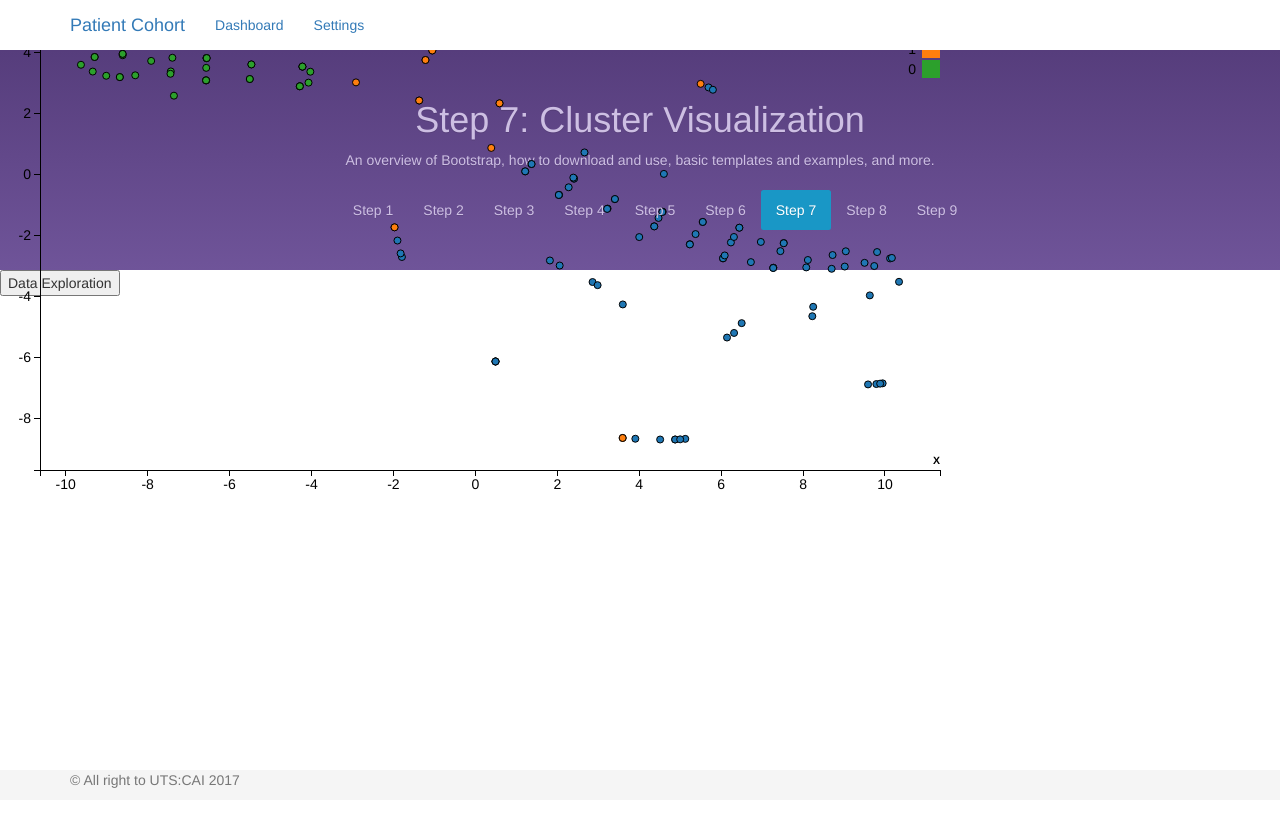
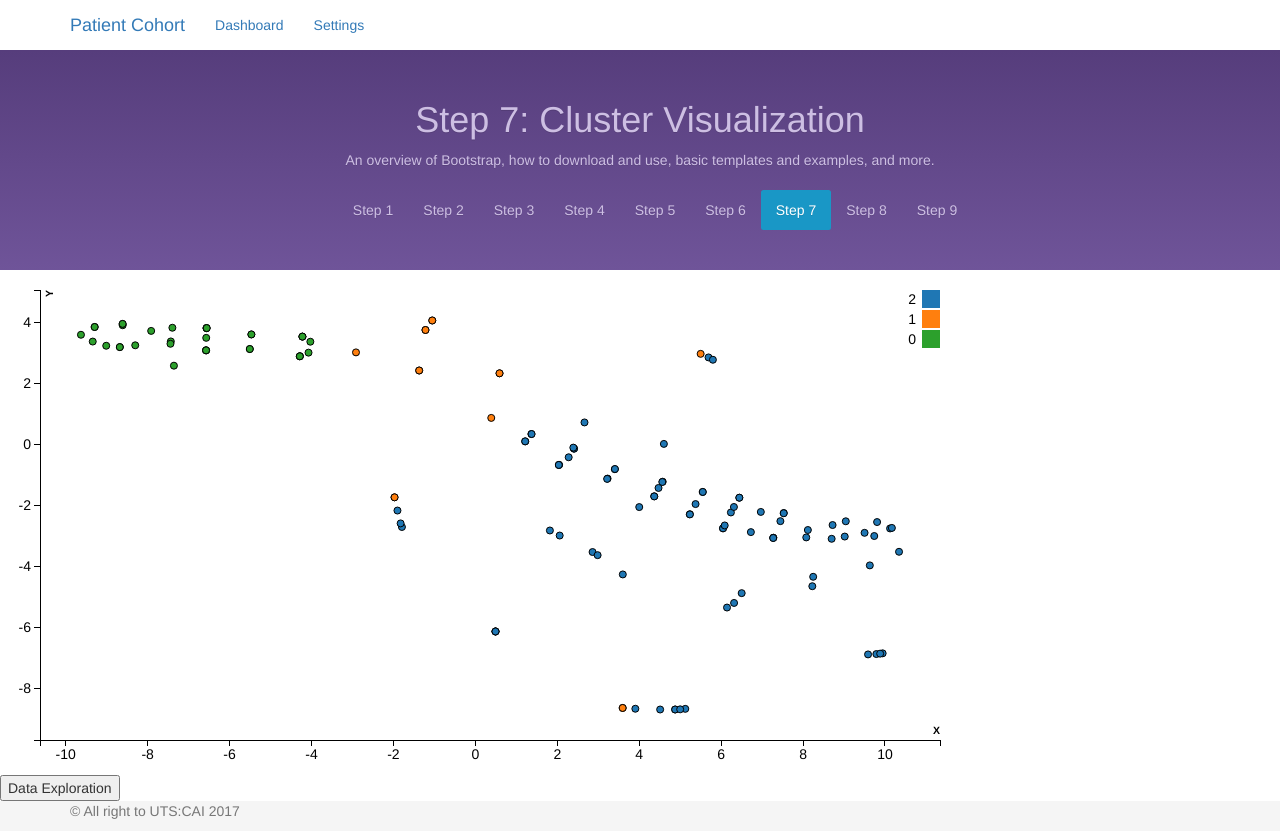
Before and after one commit to Xueping/iml_cohort, a Django app: page /visualization/visual/ in a window 1280 px wide. Before the commit the page ends 788 px from the top, so only its background shows below. Run offline with Django 3.2, Linux system fonts and the light colour scheme; some libraries are stand-ins or nearby versions.

Commit message:
Update stp7-clu-visualisation.html
restore

```diff
--- a/clustering/templates/clustering/stp7-clu-visualisation.html
+++ b/clustering/templates/clustering/stp7-clu-visualisation.html
@@ -8,13 +8,6 @@
 
 <style>
 
-	#chart {
-		position: fixed;
-		left: 0px;
-		right: 0px;
-		top: 0px;
-		bottom: 0px;
-	}
 .axis path,
 .axis line {
   fill: none;
@@ -34,17 +27,12 @@
 }
 </style>
 <body>
-	<div id="chart"></div>
 <script src="{% static 'js/d3.v3.min.js'%}"></script>
 
 <script>
-var chartDiv = document.getElementById("chart");
-
 var margin = {top: 20, right: 20, bottom: 30, left: 40},
     width = 960 - margin.left - margin.right,
     height = 500 - margin.top - margin.bottom;
-var svg_width = chartDiv.clientWidth;
-var svg_height = chartDiv.clientHeight;
 var node_list = [];
 /*
  * value accessor - returns the value to encode for a given data object.
@@ -71,9 +59,9 @@ var cValue = function(d) { return d.cluster;},
     color = d3.scale.category10();
 
 // add the graph canvas to the body of the webpage
-var svg = d3.select(chartDiv).append("svg")
-    .attr("width", svg_width)
-    .attr("height", svg_height)
+var svg = d3.select("body").append("svg")
+    .attr("width", width + margin.left + margin.right)
+    .attr("height", height + margin.top + margin.bottom)
   .append("g")
     .attr("transform", "translate(" + margin.left + "," + margin.top + ")");
 
```
